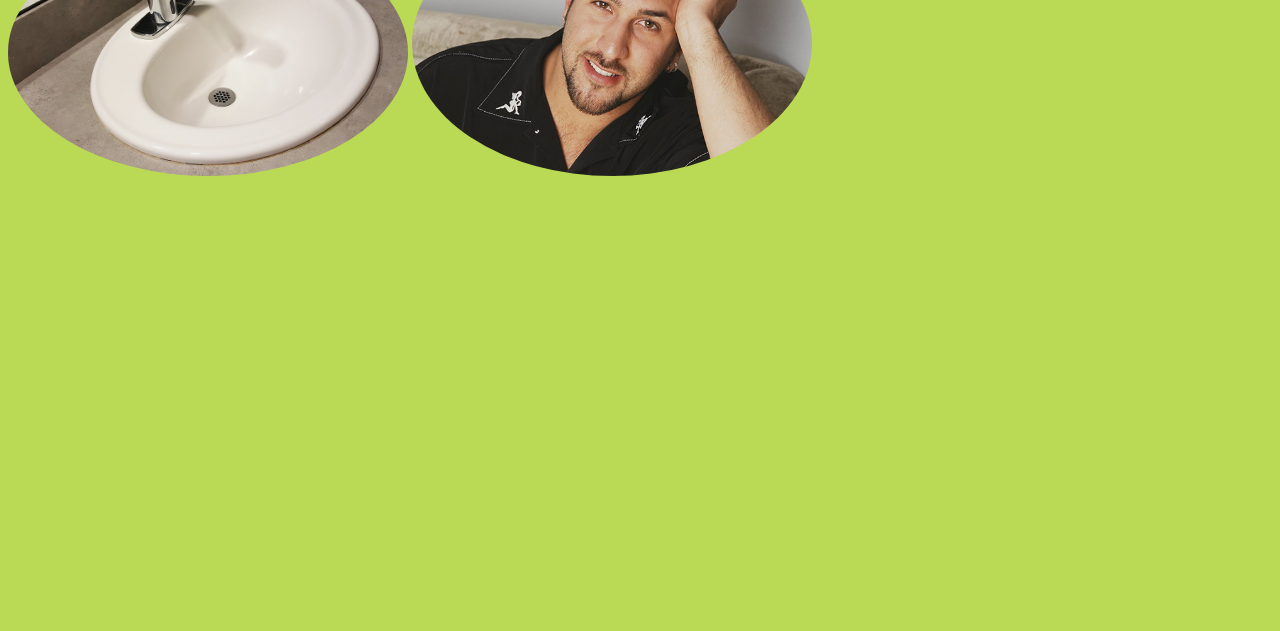
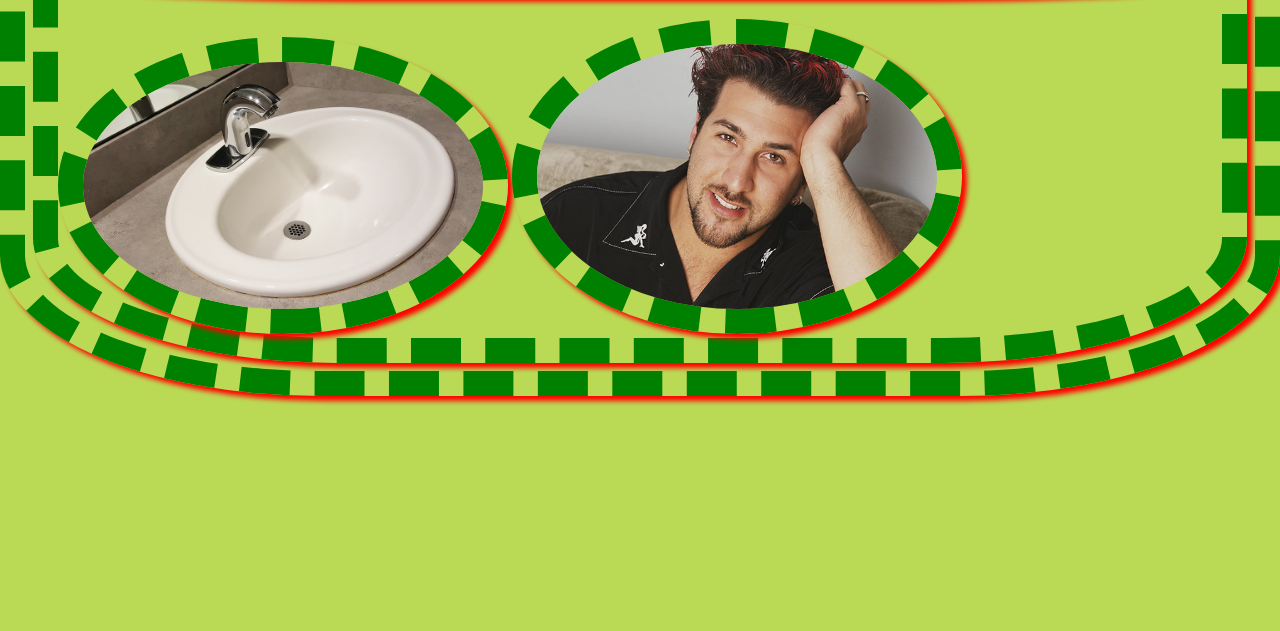
Before and after one commit to risky-clicks/project5, a plain HTML site: page index.html in a window 1280 px wide. Shown: the part 169-800 px from the top of the page. Drawn offline with Linux system fonts and the light colour scheme.

Commit message:
updated stylezzzzz

```diff
--- a/styles/style.css
+++ b/styles/style.css
@@ -1,3 +1,8 @@
+* {
+	border: 25px dashed green;
+	border-radius: 25%;
+	box-shadow: 5px 5px 5px red;
+}
 body {
 	background: #bada55;
 }
```
